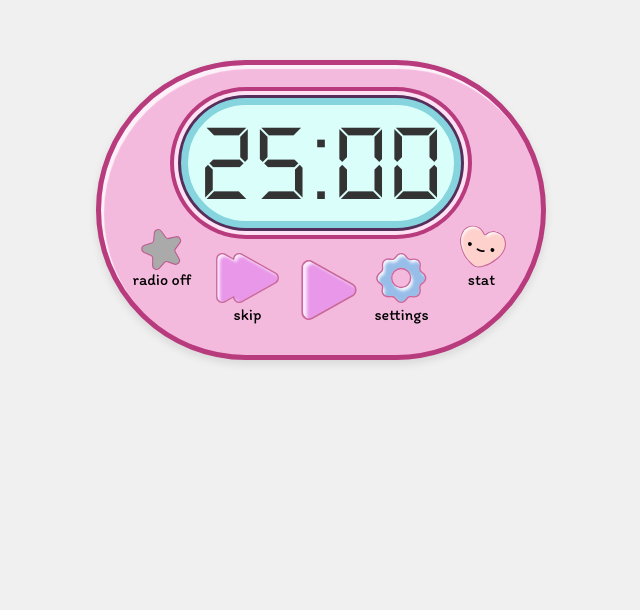
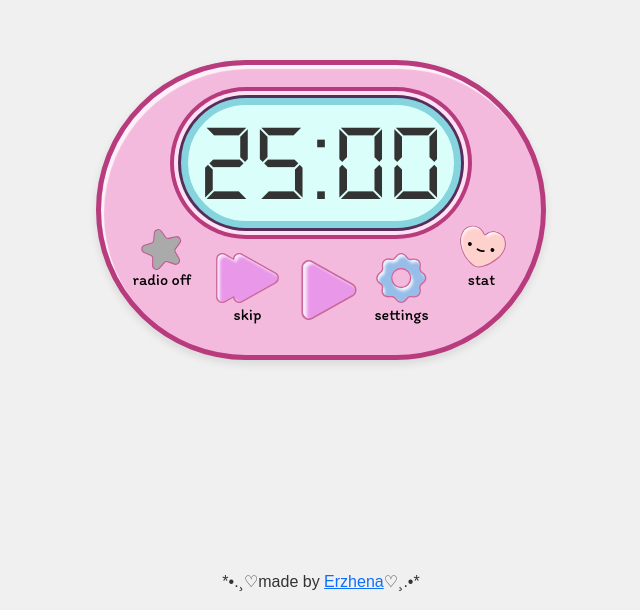
Before and after one commit to CyberPanCake3000/lofi-pomodoro, a Nuxt app: page / in a window 1280 px wide. Shown: the part 190-800 px from the top of the page, without its empty margins (319-959 px from the left). Built offline with nearby package versions, Linux system fonts and the light colour scheme.

Commit message:
added signature on the page

```diff
--- a/app.vue
+++ b/app.vue
@@ -1,7 +1,10 @@
 <template>
-  <div class="centered-layout">
+  <div class="centered-layout d-flex flex-column">
     <NuxtLayout>
       <NuxtPage />
+      <div class='fixed-bottom d-flex justify-content-center'>
+        <span class='p-3'>*•.¸♡made by <a href='https://github.com/CyberPanCake3000'>Erzhena</a>♡¸.•*</span>
+      </div>
     </NuxtLayout>
   </div>
 </template>
```
